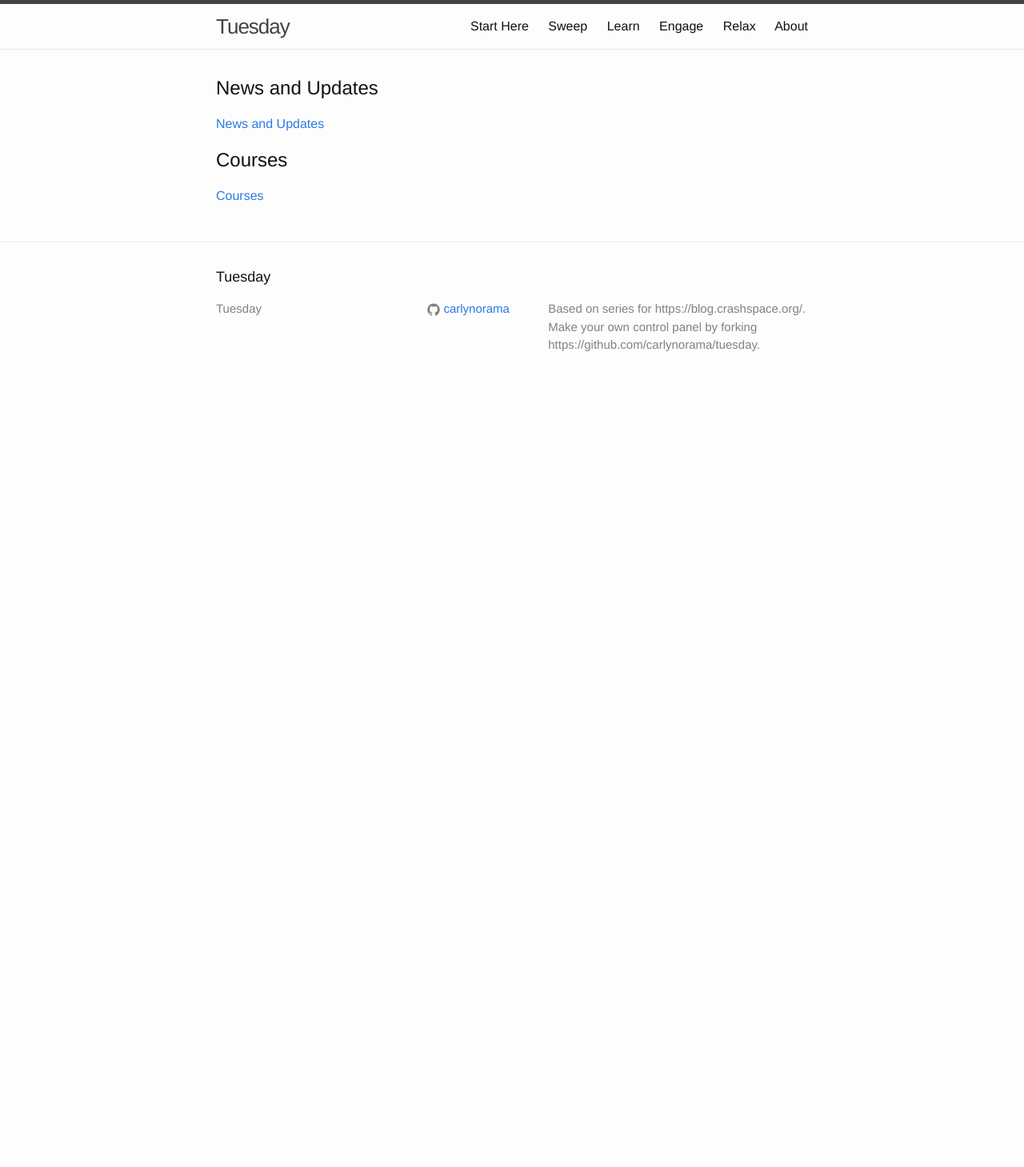
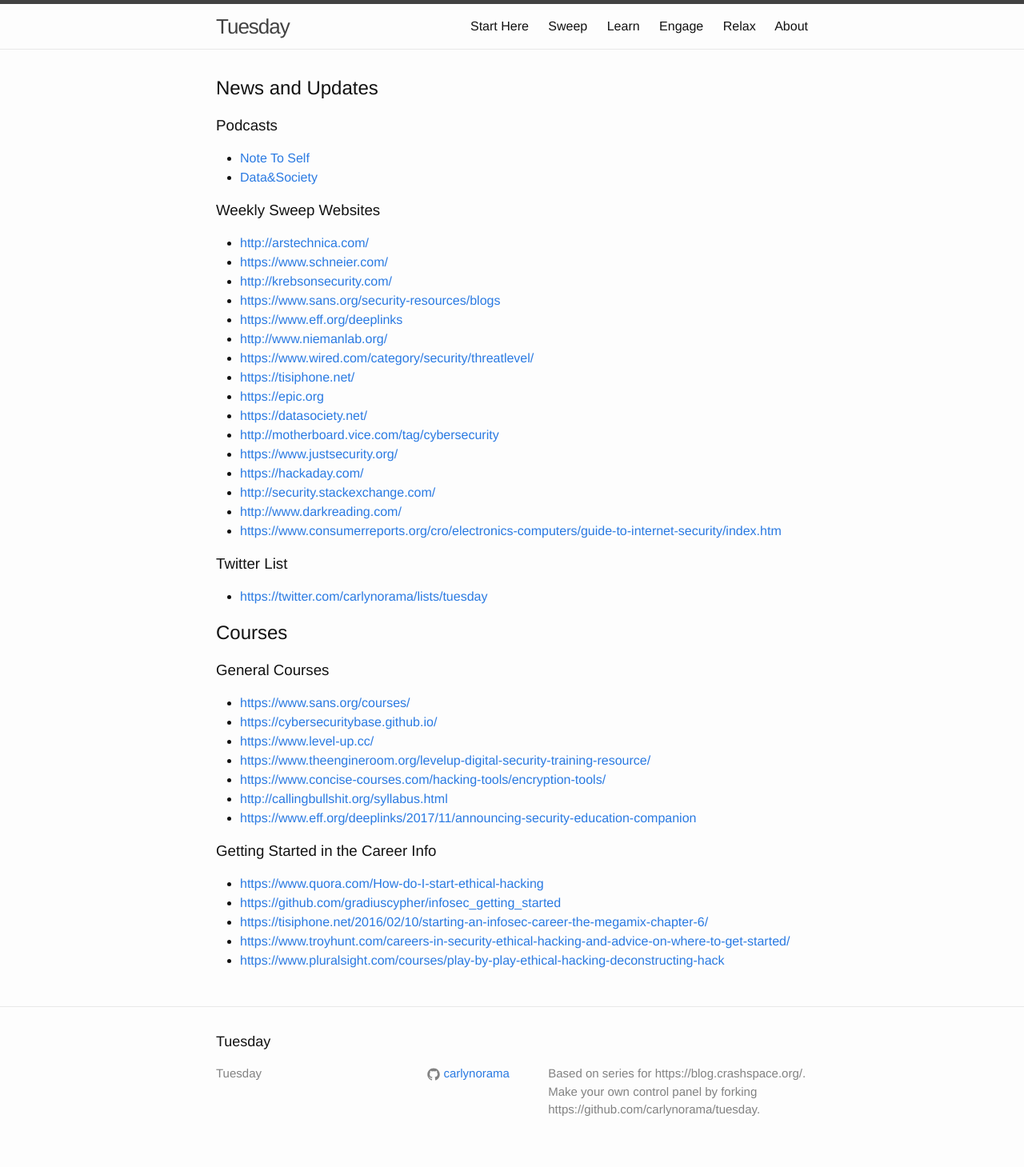
Before and after one commit to CRASHSpace/tuesday, a Jekyll site: the page built from _learn/index.md, in a window 1280 px wide. Shown: the whole page at 80% size. Built offline with Jekyll 4.4.1, drawn with Linux system fonts in a browser that asks for light colours; before the commit the page ends 900 px from its top, so only the background shows below that.

Commit message:
clean up learn section

```diff
--- a/_learn/courses.md
+++ b/_learn/02-courses.md
@@ -1,11 +1,11 @@
 ---
 collection: learn
 layout: page
-name: learn_courses.md
+name: 02-courses.md
 title: Courses
 ---
 
-## Courses
+### General Courses
 * <https://www.sans.org/courses/>
 * <https://cybersecuritybase.github.io/>
 * <https://www.level-up.cc/>
@@ -14,7 +14,7 @@
 * <http://callingbullshit.org/syllabus.html>
 * <https://www.eff.org/deeplinks/2017/11/announcing-security-education-companion>
 
-## Getting Started in the Career
+### Getting Started in the Career Info
 * <https://www.quora.com/How-do-I-start-ethical-hacking>
 * <https://github.com/gradiuscypher/infosec_getting_started>
 * <https://tisiphone.net/2016/02/10/starting-an-infosec-career-the-megamix-chapter-6/>
--- a/_learn/index.md
+++ b/_learn/index.md
@@ -8,6 +8,6 @@
 {% unless item.navexclude == true %}
   <h2>{{ item.title }}</h2>
   <p>{{ item.description }}</p>
-  <p><a href="{{ item.url | relative_url }}">{{ item.title }}</a></p>
+  {{ item.content }}
 {% endunless %}
 {% endfor %}
```
